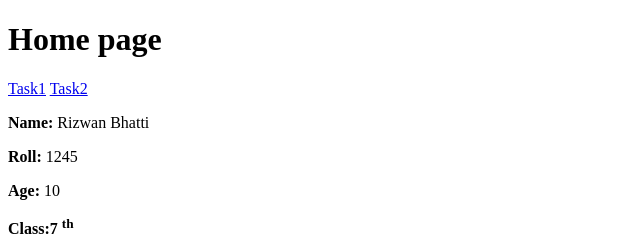
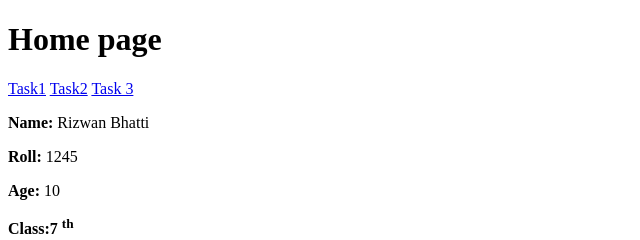
Before and after one commit to rizwanbhatti/assigmentlink, a plain HTML site: page index.html in a window 1280 px wide. Shown: the full height of the page, 0-640 px from the left. Drawn offline with Linux system fonts and the light colour scheme.

Commit message:
Update index.html file

```diff
--- a/index.html
+++ b/index.html
@@ -10,6 +10,7 @@
 
 <a href="Tasks/task1.html">Task1</a>
 <a href="Tasks/task2.html">Task2</a>
+<a href='Task/task3.html'>Task 3</a>
 
 
 
```
